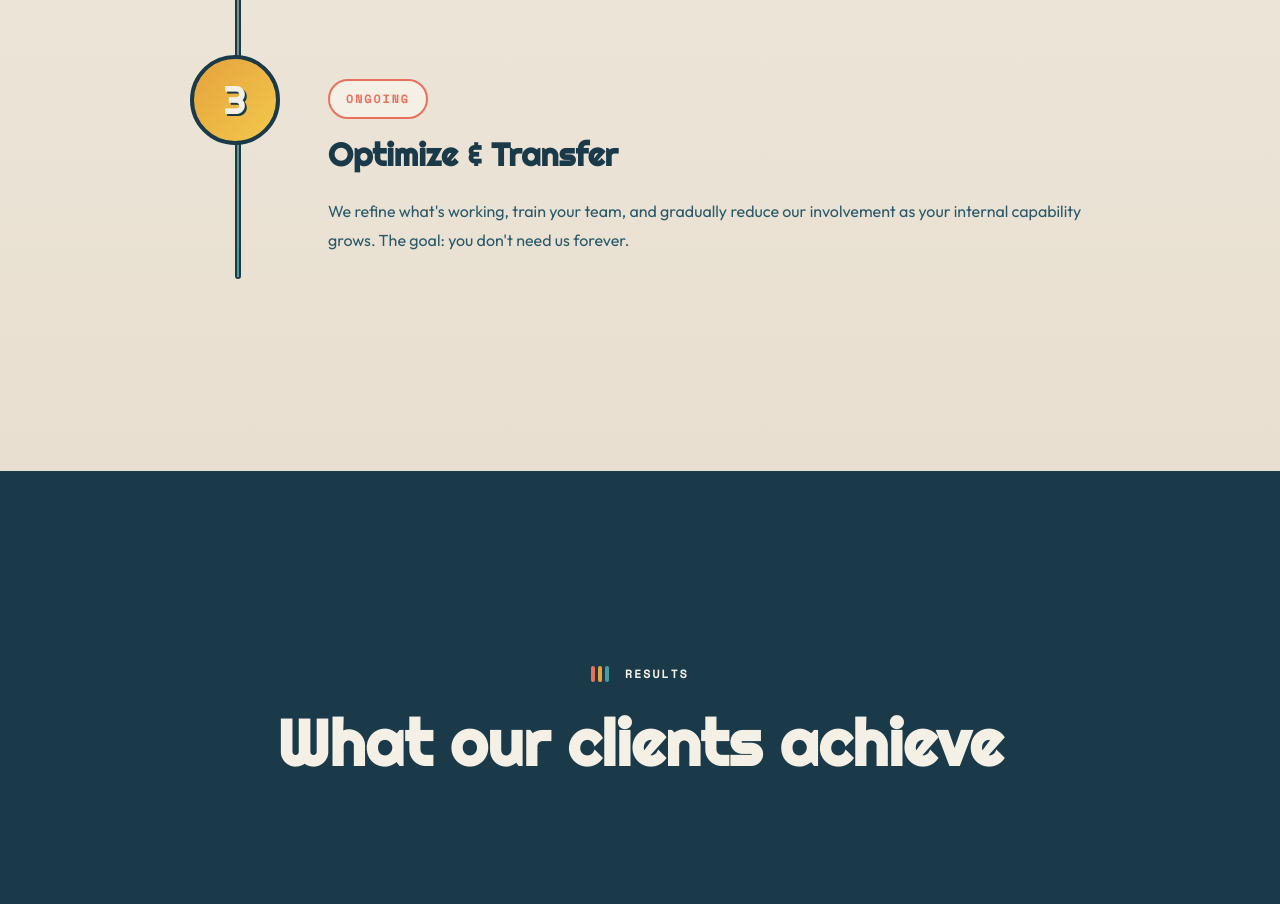
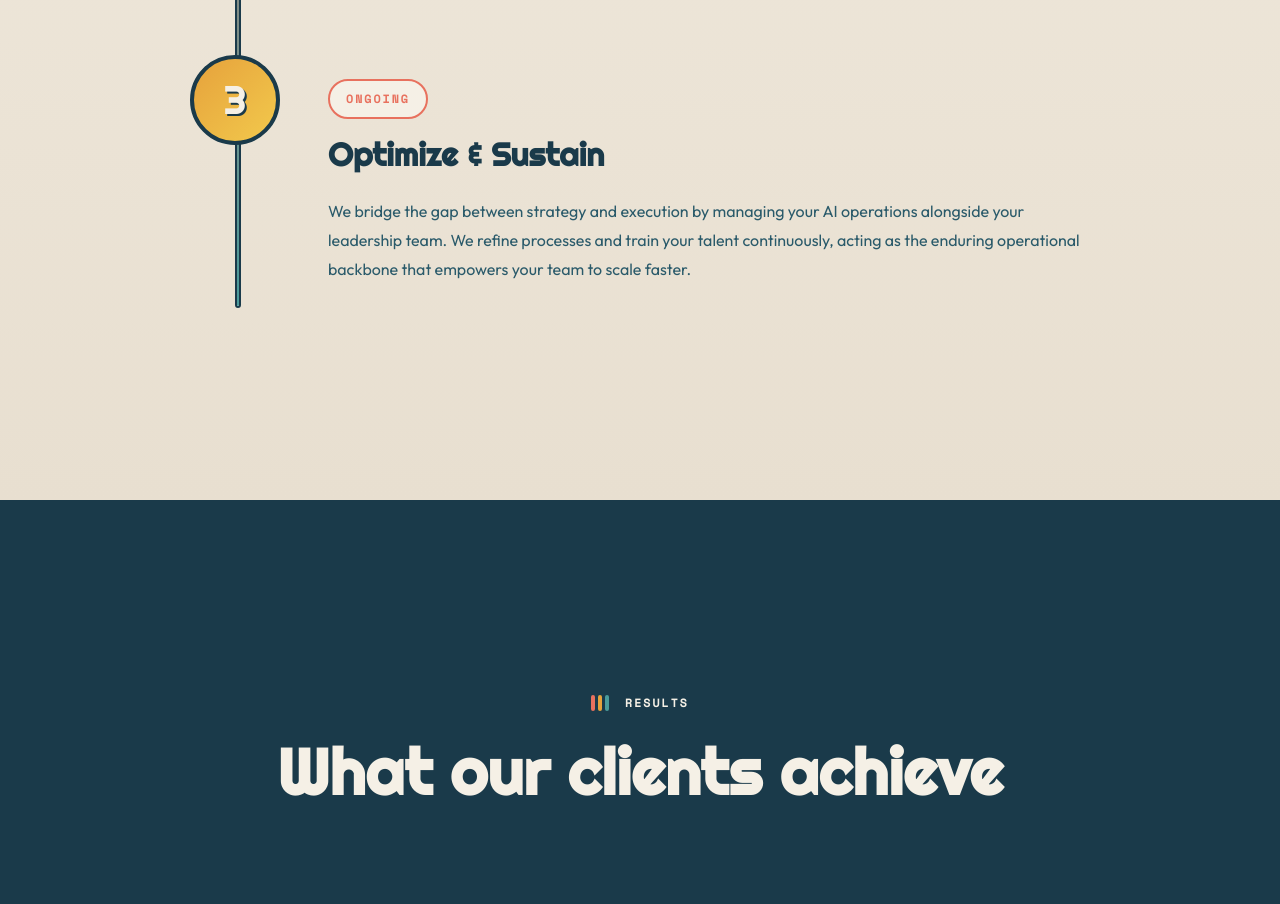
Before and after one commit to atunga/fractional-intel, a website built with Vite: page index.html in a window 1280 px wide. Shown: the part 6420-7324 px from the top of the page. Built offline with nearby package versions, Linux system fonts and the light colour scheme.

Commit message:
Updated index.html

```diff
--- a/index.html
+++ b/index.html
@@ -407,8 +407,8 @@
                         </div>
                         <div class="timeline-content">
                             <span class="timeline-duration">Ongoing</span>
-                            <h3>Optimize & Transfer</h3>
-                            <p>We refine what's working, train your team, and gradually reduce our involvement as your internal capability grows. The goal: you don't need us forever.</p>
+                            <h3>Optimize & Sustain</h3>
+                            <p>We bridge the gap between strategy and execution by managing your AI operations alongside your leadership team. We refine processes and train your talent continuously, acting as the enduring operational backbone that empowers your team to scale faster.</p>
                         </div>
                     </div>
                 </div>
```
